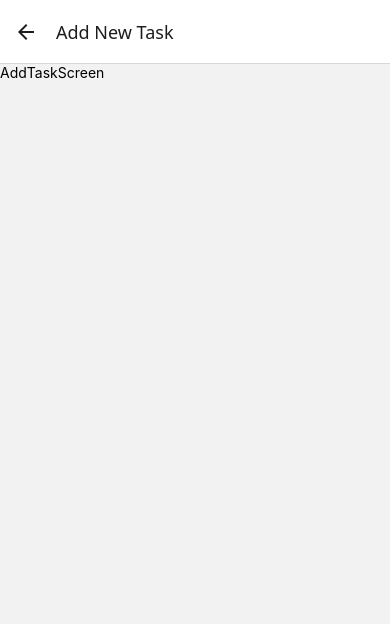
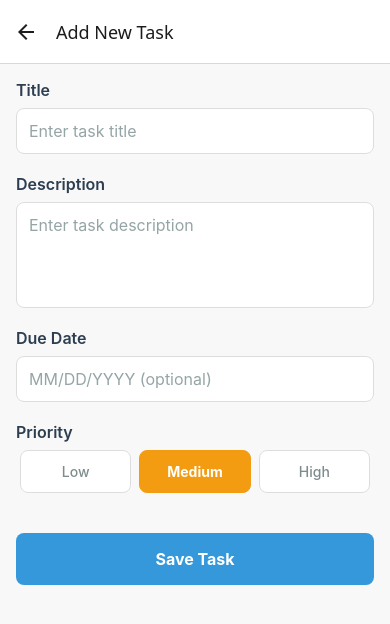
Before and after one commit to codewithsweth/taskMangerMobile, a React Native app: screen /AddTask in a window 390 px wide. Shown: the top 624 px of the page. Built offline with nearby package versions, Linux system fonts and the light colour scheme.

Commit message:
completed static design of Add Task screen

```diff
--- a/src/screens/AddTaskScreen.tsx
+++ b/src/screens/AddTaskScreen.tsx
@@ -1,12 +1,173 @@
-import {View, Text} from 'react-native';
-import React from 'react';
+import {
+  View,
+  Text,
+  KeyboardAvoidingView,
+  ScrollView,
+  TextInput,
+  StyleSheet,
+  TouchableOpacity,
+} from 'react-native';
+import React, {useState} from 'react';
 
 const AddTaskScreen = () => {
+  const [title, setTitle] = useState('');
+  const [description, setDescription] = useState('');
+  const [dueDate, setDueDate] = useState('');
+  const [priority, setPriority] = useState('medium');
+
+  const renderPriorityButton = (level: string, label: string) => {
+    return (
+      <TouchableOpacity
+        style={[
+          styles.priorityButton,
+          priority === level && styles[`${level}PrioritySelected`],
+        ]}
+        onPress={() => setPriority(level)}>
+        <Text
+          style={[
+            styles.priorityButtonText,
+            priority === level && styles.selectedPriorityText,
+          ]}>
+          {label}
+        </Text>
+      </TouchableOpacity>
+    );
+  };
+
   return (
-    <View>
-      <Text>AddTaskScreen</Text>
-    </View>
+    <KeyboardAvoidingView style={styles.container}>
+      <ScrollView style={styles.scrollContainer}>
+        <View style={styles.formGroup}>
+          <Text style={styles.label}>Title</Text>
+          <TextInput
+            style={styles.input}
+            value={title}
+            onChangeText={setTitle}
+            placeholder="Enter task title"
+            placeholderTextColor="#95a5a6"
+          />
+        </View>
+
+        <View style={styles.formGroup}>
+          <Text style={styles.label}>Description</Text>
+          <TextInput
+            style={[styles.input, styles.textarea]}
+            value={description}
+            onChangeText={setDescription}
+            placeholder="Enter task description"
+            placeholderTextColor="#95a5a6"
+            multiline
+            numberOfLines={4}
+            textAlignVertical="top"
+          />
+        </View>
+
+        <View style={styles.formGroup}>
+          <Text style={styles.label}>Due Date</Text>
+          <TextInput
+            style={styles.input}
+            value={dueDate}
+            onChangeText={setDueDate}
+            placeholder="MM/DD/YYYY (optional)"
+            placeholderTextColor="#95a5a6"
+          />
+        </View>
+
+        <View style={styles.formGroup}>
+          <Text style={styles.label}>Priority</Text>
+          <View style={styles.priorityContainer}>
+            {renderPriorityButton('low', 'Low')}
+            {renderPriorityButton('medium', 'Medium')}
+            {renderPriorityButton('high', 'High')}
+          </View>
+        </View>
+
+        <TouchableOpacity style={styles.saveButton}>
+          <Text style={styles.saveButtonText}>Save Task</Text>
+        </TouchableOpacity>
+      </ScrollView>
+    </KeyboardAvoidingView>
   );
 };
 
+const styles = StyleSheet.create({
+  container: {
+    flex: 1,
+    backgroundColor: '#f8f8f8',
+  },
+  scrollContainer: {
+    padding: 16,
+  },
+  formGroup: {
+    marginBottom: 20,
+  },
+  label: {
+    fontSize: 16,
+    fontWeight: 600,
+    marginBottom: 8,
+    color: '#2c3e50',
+  },
+  input: {
+    backgroundColor: 'white',
+    borderRadius: 8,
+    padding: 12,
+    fontSize: 16,
+    borderWidth: 1,
+    borderColor: '#ddd',
+  },
+  textarea: {
+    minHeight: 100,
+  },
+
+  priorityContainer: {
+    flexDirection: 'row',
+    justifyContent: 'space-between',
+  },
+  priorityButton: {
+    flex: 1,
+    padding: 12,
+    borderRadius: 8,
+    borderWidth: 1,
+    borderColor: '#ddd',
+    justifyContent: 'center',
+    alignItems: 'center',
+    marginHorizontal: 4,
+    backgroundColor: 'white',
+  },
+  priorityButtonText: {
+    fontSize: 14,
+    fontWeight: 500,
+    color: '#7f8c8d',
+  },
+  selectedPriorityText: {
+    color: 'white',
+    fontWeight: 'bold',
+  },
+  lowPrioritySelected: {
+    backgroundColor: '#2ecc71',
+    borderColor: '#2ecc71',
+  },
+  mediumPrioritySelected: {
+    backgroundColor: '#f39c12',
+    borderColor: '#f39c12',
+  },
+  highPrioritySelected: {
+    backgroundColor: '#e74c3c',
+    borderColor: '#e74c3c',
+  },
+
+  saveButton: {
+    backgroundColor: '#3498db',
+    borderRadius: 8,
+    padding: 16,
+    alignItems: 'center',
+    marginTop: 20,
+  },
+  saveButtonText: {
+    color: 'white',
+    fontSize: 16,
+    fontWeight: 'bold',
+  },
+});
+
 export default AddTaskScreen;
```
